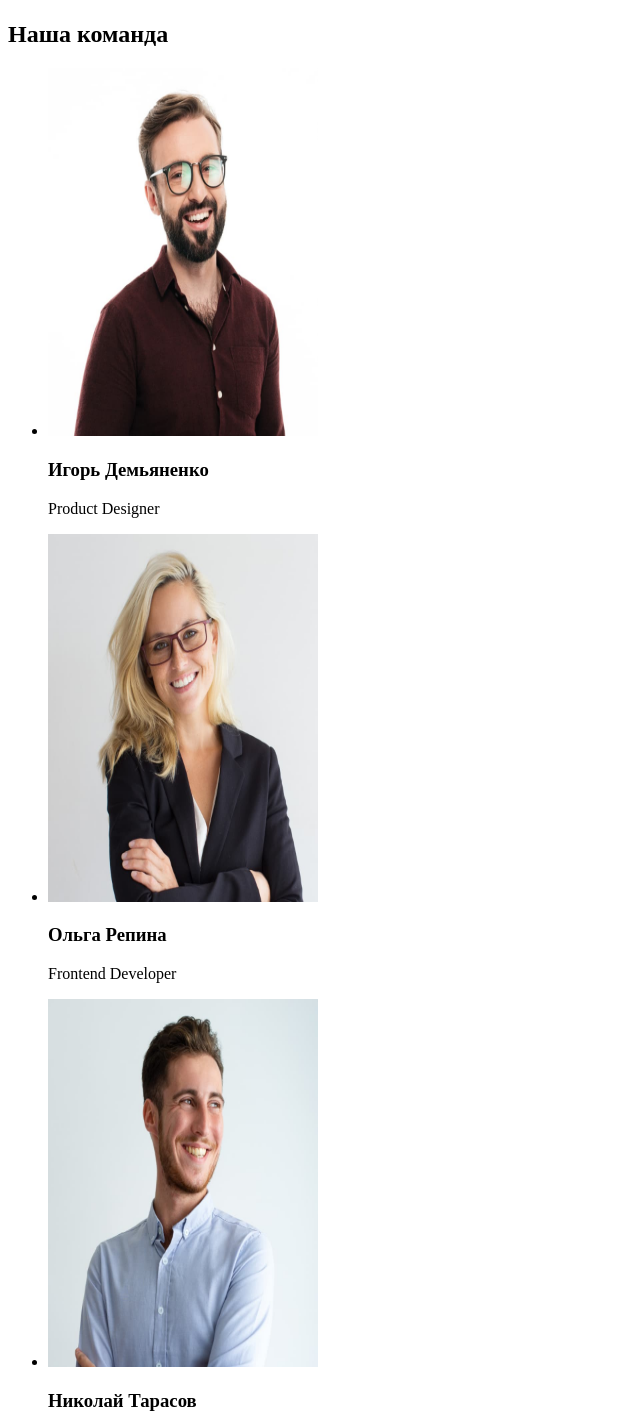
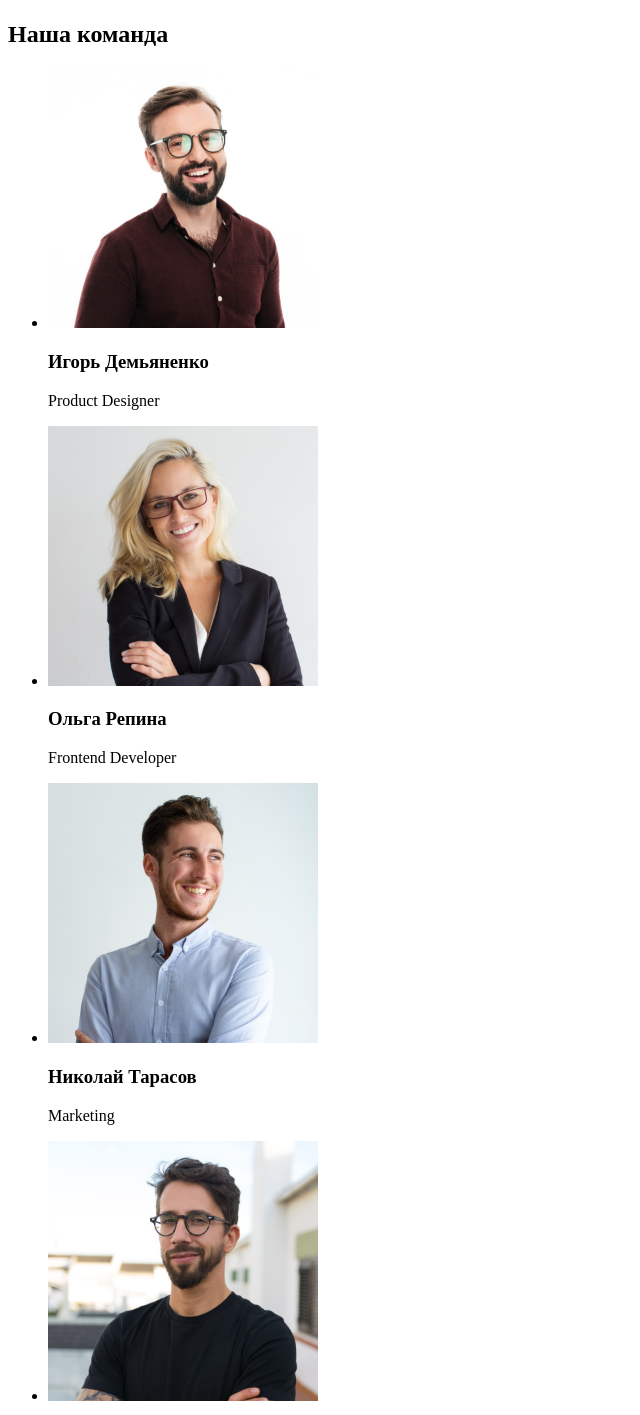
Before and after one commit to Daemon-L/goit-markup-hw-01, a plain HTML site: page index.html in a window 1280 px wide. Shown: the part 1532-2947 px from the top of the page, without its empty margins (0-640 px from the left). Drawn offline with Linux system fonts and the light colour scheme.

Commit message:
Исправляет высоту фото

```diff
--- a/index.html
+++ b/index.html
@@ -66,22 +66,22 @@
             <h2>Наша команда</h2>
             <ul>
                 <li>
-                    <img src="./images/team-1.jpg" alt="фотография Игоря" width="270" height="368">
+                    <img src="./images/team-1.jpg" alt="фотография Игоря" width="270" height="260">
                     <h3>Игорь Демьяненко</h3>
                     <p lang="en">Product Designer</p>
                 </li>
                 <li>
-                    <img src="./images/team-2.jpg" alt="фотография Ольги" width="270" height="368">
+                    <img src="./images/team-2.jpg" alt="фотография Ольги" width="270" height="260">
                     <h3>Ольга Репина</h3>
                     <p lang="en"> Frontend Developer</p>
                 </li>
                 <li>
-                    <img src="./images/team-3.jpg" alt="фотография Николая" width="270" height="368">
+                    <img src="./images/team-3.jpg" alt="фотография Николая" width="270" height="260">
                     <h3>Николай Тарасов</h3>
                     <p lang="en">Marketing</p>
                 </li>
                 <li>
-                    <img src="./images/team-4.jpg" alt="фотография Михаила" width="270" height="368">
+                    <img src="./images/team-4.jpg" alt="фотография Михаила" width="270" height="260">
                     <h3>Михаил Ермаков</h3>
                     <p lang="en">UI Designer</p>
                 </li>
```
